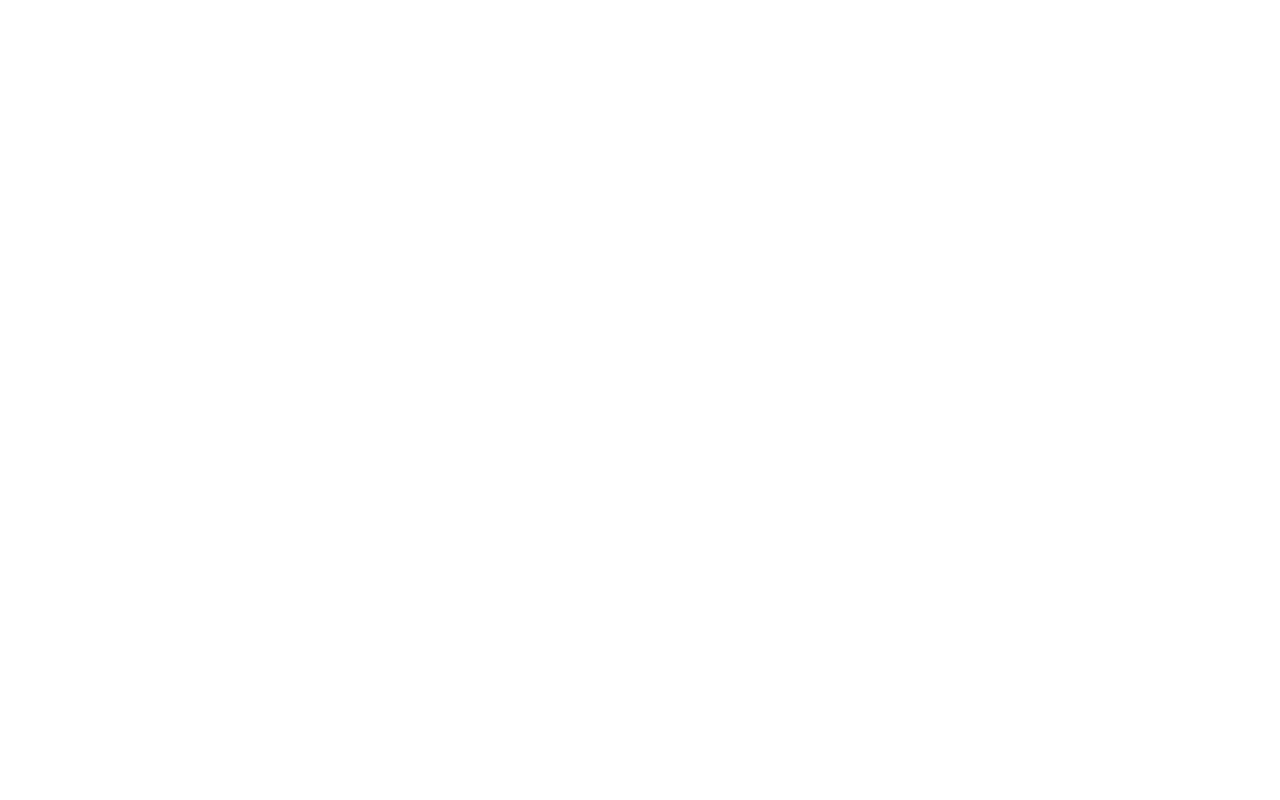
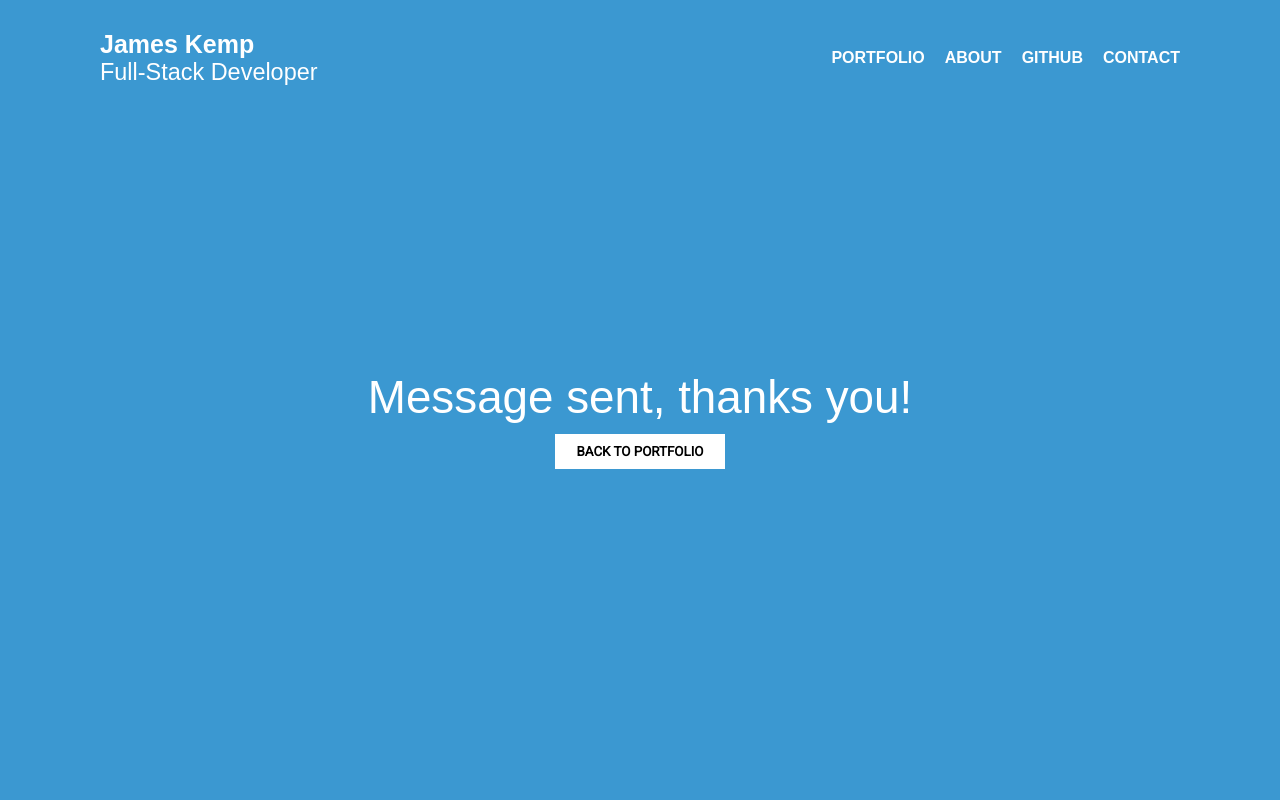
Before and after one commit to JamesKemp296/GatsbyJS-Portfolio, a Gatsby site: page /thanks in a window 1280 px wide. Before the commit this address had no page. Shown: the top 800 px of the page. Built offline with nearby package versions, Linux system fonts and the light colour scheme; Gatsby itself is replaced by a stand-in of ours.

Commit message:
added thanks route redirect for form submit

```diff
--- a/src/components/ContactForm/ContactForm.js
+++ b/src/components/ContactForm/ContactForm.js
@@ -8,6 +8,7 @@ const ContactForm = () => {
       data-netlify="true"
       data-netlify-honeypot="bot-field"
       className="contact-form"
+      action="/thanks"
     >
       <input type="hidden" name="bot-field" />
       <input type="hidden" name="form-name" value="contact" />
--- /dev/null
+++ b/src/pages/thanks.css
@@ -0,0 +1,20 @@
+#thanks-header {
+  margin-left: auto;
+  margin-right: auto;
+  margin-top: 20%;
+  display: flex;
+  flex-direction: column;
+  place-items: center;
+}
+
+#thanks-btn {
+  transition: 0.2s ease-in-out;
+  background: white;
+  color: black;
+  text-transform: uppercase;
+  font-weight: bold;
+  width: 17rem;
+  padding: 1rem;
+  border: 0;
+  z-index: 5;
+}
--- /dev/null
+++ b/src/pages/thanks.js
@@ -0,0 +1,27 @@
+import React from "react"
+
+import Layout from "../components/layout"
+import SEO from "../components/seo"
+import { Link } from "gatsby"
+
+import "./thanks.css"
+
+const NotFoundPage = () => (
+  <Layout>
+    <SEO title="thanks" />
+    <div
+      style={{
+        height: "800px",
+      }}
+    >
+      <div id="thanks-header">
+        <h1>Message sent, thanks you!</h1>
+        <Link>
+          <button id="thanks-btn">BACK TO PORTFOLIO</button>
+        </Link>
+      </div>
+    </div>
+  </Layout>
+)
+
+export default NotFoundPage
```
